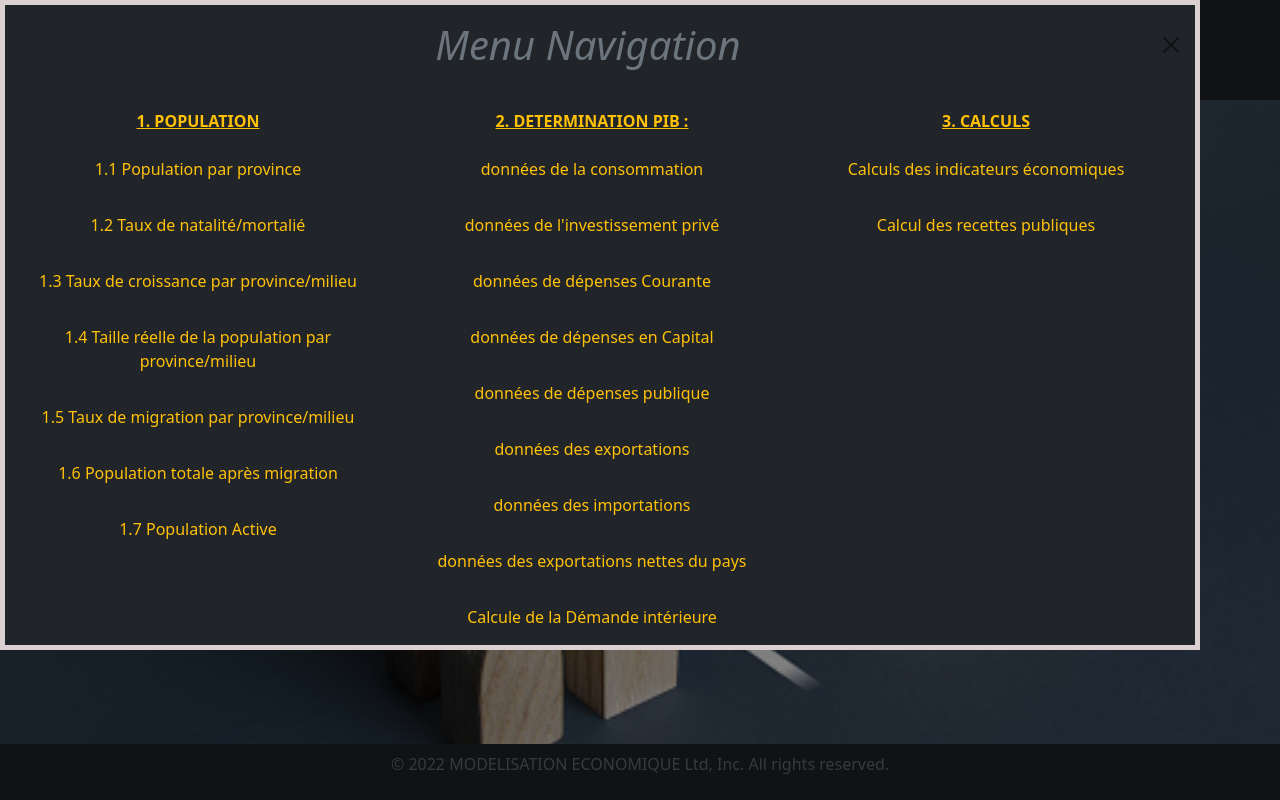
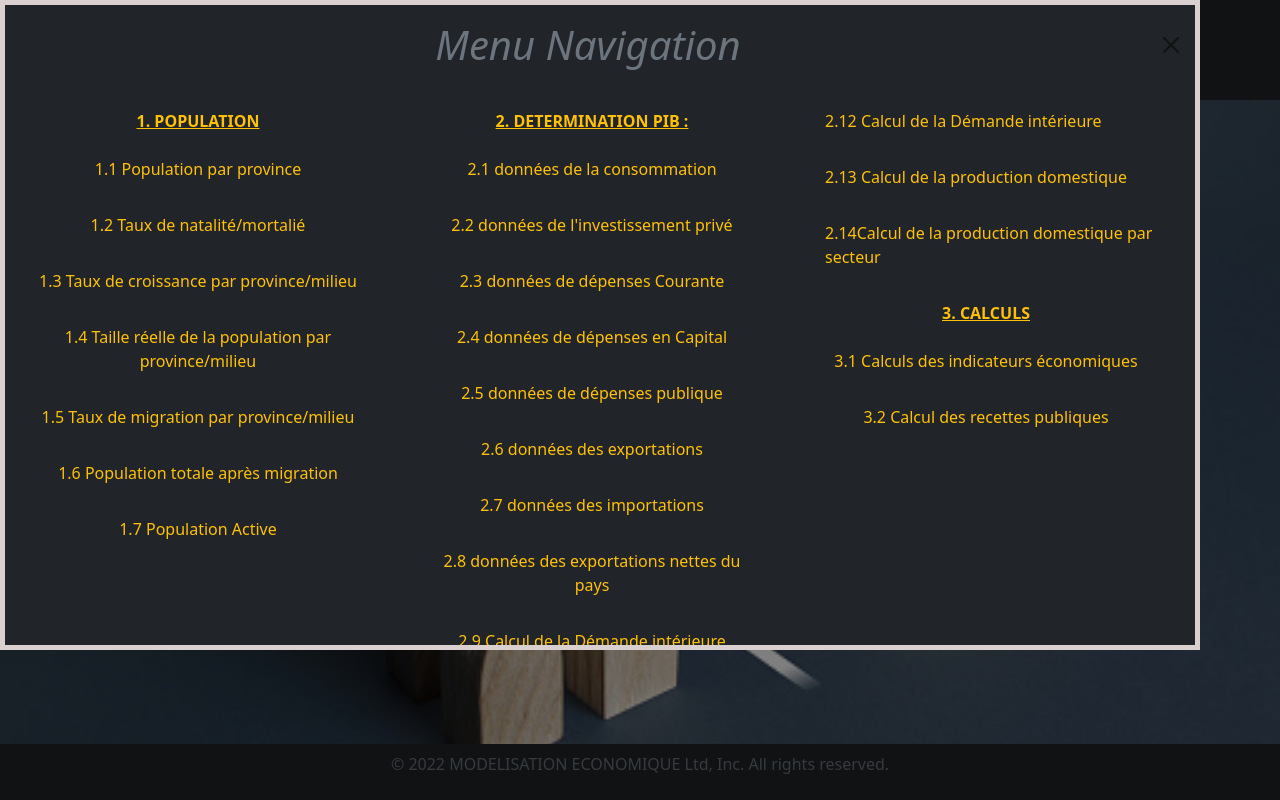
Before and after one commit to tresort13/modelisation, a React (Create React App) app: page /homepage in a window 1280 px wide. Both pictures are taken after a click on the picture 77 px from the left and 50 px from the top of the page. Built offline with nearby package versions, Linux system fonts and the light colour scheme.

Commit message:
first commit4

```diff
--- a/src/pages/Header.js
+++ b/src/pages/Header.js
@@ -85,25 +85,28 @@ function Header(props)
         <Col>
         <Nav justify menuVariant="dark"  className="navbar justify-content-end flex-grow-1 pe-3 flex-column ">
         <p className='text-warning'><b><u>2. DETERMINATION PIB :</u></b> </p>
-        <Nav.Link href="/form_donnees_consommation"><p className=' zoom text-warning'> données de la consommation</p></Nav.Link>
-        <Nav.Link href="/form_investissement_prive"><p className=' zoom text-warning'> données de l'investissement privé</p></Nav.Link>
-        <Nav.Link href="/form_depense_courante"><p className=' zoom text-warning'>données de dépenses Courante</p></Nav.Link>
-        <Nav.Link href="/form_depense_capital"><p className=' zoom text-warning'>données de dépenses en Capital</p></Nav.Link>
-        <Nav.Link href="/donnees_depense_publique_info_execution"><p className=' zoom text-warning'>données de dépenses publique</p></Nav.Link>
-        <Nav.Link href="/form_donnee_exportations"><p className=' zoom text-warning'>données des exportations</p></Nav.Link>
-        <Nav.Link href="/form_donnee_importations"><p className=' zoom text-warning'>données des importations</p></Nav.Link>
-        <Nav.Link href="/donnee_exportations_nettes_info_execution"><p className=' zoom text-warning'>données des exportations nettes du pays</p></Nav.Link>
-        <Nav.Link href="/donnee_demande_interieure_info_execution"><p className=' zoom text-warning'>Calcule de la Démande intérieure</p></Nav.Link>
-        <Nav.Link href="/production_domestique_info_execution"><p className=' zoom text-warning'>Calcule de la production domestique</p></Nav.Link>
-        <Nav.Link href="/production_domestique_secteur_info_execution"><p className=' zoom text-warning'>Calcule de la production domestique par secteur</p></Nav.Link>
+        <Nav.Link href="/form_donnees_consommation"><p className=' zoom text-warning'>2.1 données de la consommation</p></Nav.Link>
+        <Nav.Link href="/form_investissement_prive"><p className=' zoom text-warning'>2.2 données de l'investissement privé</p></Nav.Link>
+        <Nav.Link href="/form_depense_courante"><p className=' zoom text-warning'>2.3 données de dépenses Courante</p></Nav.Link>
+        <Nav.Link href="/form_depense_capital"><p className=' zoom text-warning'>2.4 données de dépenses en Capital</p></Nav.Link>
+        <Nav.Link href="/donnees_depense_publique_info_execution"><p className=' zoom text-warning'>2.5 données de dépenses publique</p></Nav.Link>
+        <Nav.Link href="/form_donnee_exportations"><p className=' zoom text-warning'>2.6 données des exportations</p></Nav.Link>
+        <Nav.Link href="/form_donnee_importations"><p className=' zoom text-warning'>2.7 données des importations</p></Nav.Link>
+        <Nav.Link href="/donnee_exportations_nettes_info_execution"><p className=' zoom text-warning'>2.8 données des exportations nettes du pays</p></Nav.Link>
+        <Nav.Link href="/donnee_demande_interieure_info_execution"><p className=' zoom text-warning'>2.9 Calcul de la Démande intérieure</p></Nav.Link>
+        <Nav.Link href="/production_domestique_info_execution"><p className=' zoom text-warning'>2.10 Calcul de la production domestique</p></Nav.Link>
+        <Nav.Link href="/production_domestique_secteur_info_execution"><p className=' zoom text-warning'>2.11 Calcul de la production domestique par secteur</p></Nav.Link>
         </Nav>
         </Col>
 
         <Col>
+        <Nav.Link href="/donnee_demande_interieure_info_execution"><p className=' zoom text-warning'>2.12 Calcul de la Démande intérieure</p></Nav.Link>
+        <Nav.Link href="/production_domestique_info_execution"><p className=' zoom text-warning'>2.13 Calcul de la production domestique</p></Nav.Link>
+        <Nav.Link href="/production_domestique_secteur_info_execution"><p className=' zoom text-warning'>2.14Calcul de la production domestique par secteur</p></Nav.Link>
         <Nav justify menuVariant="dark"  className="navbar justify-content-end flex-grow-1 pe-3 flex-column ">
         <p className='text-warning'><b><u>3. CALCULS</u></b> </p>
-        <Nav.Link href=""><p className=' zoom text-warning'> Calculs des indicateurs économiques</p></Nav.Link>
-        <Nav.Link href=""><p className=' zoom text-warning'>Calcul des recettes publiques</p></Nav.Link>
+        <Nav.Link href=""><p className=' zoom text-warning'>3.1 Calculs des indicateurs économiques</p></Nav.Link>
+        <Nav.Link href=""><p className=' zoom text-warning'>3.2 Calcul des recettes publiques</p></Nav.Link>
 
 
         </Nav>
```
